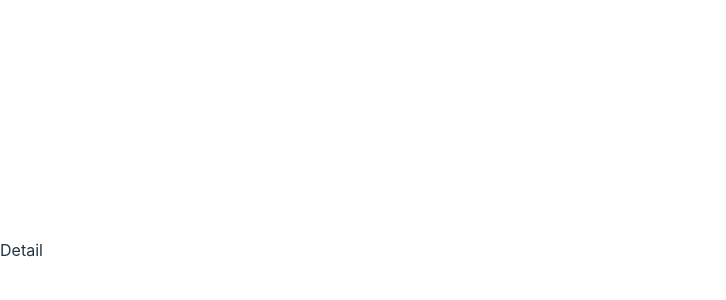
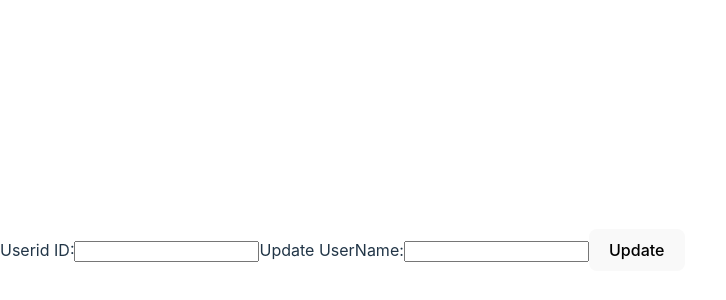
Before and after one commit to huseynovali/GraphQl__NodeJs, a React (Vite) app in the folder client/: page /update in a window 1280 px wide. Shown: the part 150-450 px from the top of the page, without its empty margins (0-726 px from the left). Built offline with nearby package versions, Linux system fonts and the light colour scheme.

Commit message:
create update

```diff
--- a/client/src/App.jsx
+++ b/client/src/App.jsx
@@ -3,6 +3,7 @@ import Home from "./Home";
 import Detail from "./Detail";
 import { Route, Router, Routes } from "react-router";
 import RegisterPage from "./RegisterPage";
+import UpdateUserForm from "./UpdatePage";
 
 function App() {
   return (
@@ -11,6 +12,7 @@ function App() {
         <Route path="/" element={<Home />} />
         <Route path="/:id" element={<Detail />} />
         <Route path="/register" element={<RegisterPage />} />
+        <Route path="/update" element={<UpdateUserForm />} />
       </Routes>
     </div>
   );
--- a/client/src/RegisterPage.jsx
+++ b/client/src/RegisterPage.jsx
@@ -15,10 +15,10 @@ function RegisterPage() {
         variables: { body: { username, email } },
       });
 
-      console.log('Yeni kullanıcı oluşturuldu:', data.createUser);
-      // Diğer işlemleri burada gerçekleştirebilirsiniz, örneğin kullanıcıyı yönlendirebilirsiniz.
+      console.log('Create new user:', data.createUser);
+
     } catch (error) {
-      console.error('Kullanıcı oluşturulamadı:', error.message);
+      console.error('dont create user:', error.message);
     }
   };
 
@@ -26,14 +26,14 @@ function RegisterPage() {
     <div>
       <h2>RegisterPage</h2>
       <label>
-        Kullanıcı Adı:
+        User Name:
         <input type="text" value={username} onChange={(e) => setUsername(e.target.value)} />
       </label>
       <label>
-        E-posta:
+        E-Mail:
         <input type="text" value={email} onChange={(e) => setEmail(e.target.value)} />
       </label>
-      <button onClick={handleRegister}>Kayıt Ol</button>
+      <button onClick={handleRegister}>Sign Up</button>
     </div>
   );
 }
--- /dev/null
+++ b/client/src/UpdatePage.jsx
@@ -0,0 +1,46 @@
+import React, { useState } from "react";
+import { useMutation, gql } from "@apollo/client";
+import { UPDATE_USER } from "./querys";
+
+function UpdateUserForm() {
+  const [userId, setUserId] = useState("");
+  const [updateInput, setUpdateInput] = useState({});
+  const [updateUser] = useMutation(UPDATE_USER);
+
+  const handleUpdate = async () => {
+    try {
+      const { data } = await updateUser({
+        variables: { userId, updateInput },
+      });
+
+      console.log("user update:", data.updateUser);
+    } catch (error) {
+      console.error("user dont update:", error.message);
+    }
+  };
+
+  return (
+    <div>
+      <label>
+        Userid ID:
+        <input
+          type="text"
+          value={userId}
+          onChange={(e) => setUserId(e.target.value)}
+        />
+      </label>
+      <label>
+        Update UserName:
+        <input
+          type="text"
+          onChange={(e) =>
+            setUpdateInput({ ...updateInput, username: e.target.value })
+          }
+        />
+      </label>
+      <button onClick={handleUpdate}>Update</button>
+    </div>
+  );
+}
+
+export default UpdateUserForm;
--- a/client/src/querys.js
+++ b/client/src/querys.js
@@ -34,3 +34,14 @@ export const CREATE_USER = gql`
     }
   }
 `;
+
+
+export const UPDATE_USER = gql`
+  mutation UpdateUser($userId: ID!, $updateInput: UpdateUserInput!) {
+    updateUser(userId: $userId, updateInput: $updateInput) {
+      _id
+      username
+      email
+    }
+  }
+`;
```
Also changed, not shown: 2 other files (tests, documents, lock files or other folders).
